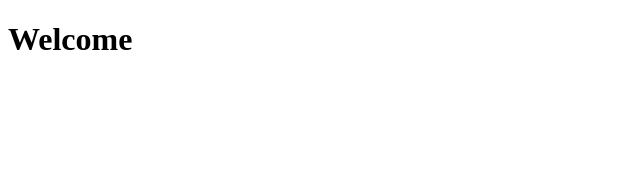
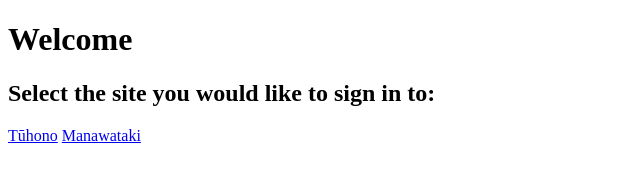
Before and after one commit to kiapuawai/caregiversignin, a plain HTML site: page index.html in a window 1280 px wide. Shown: the whole page, without its empty margins (0-640 px from the left). Drawn offline with Linux system fonts and the light colour scheme.

Commit message:
Added links to index.html

```diff
--- a/index.html
+++ b/index.html
@@ -6,6 +6,9 @@
 
 <body>
 <h1>Welcome</h1>
+<h2>Select the site you would like to sign in to:</h2>
+  <a href="https://youthorizons.sharepoint.com/sites/caregivercomms">Tūhono</a>
+  <a href="https://yhcaregivers.elmotalent.co.nz/">Manawataki</a>
 </body>
 
 </html>
```
